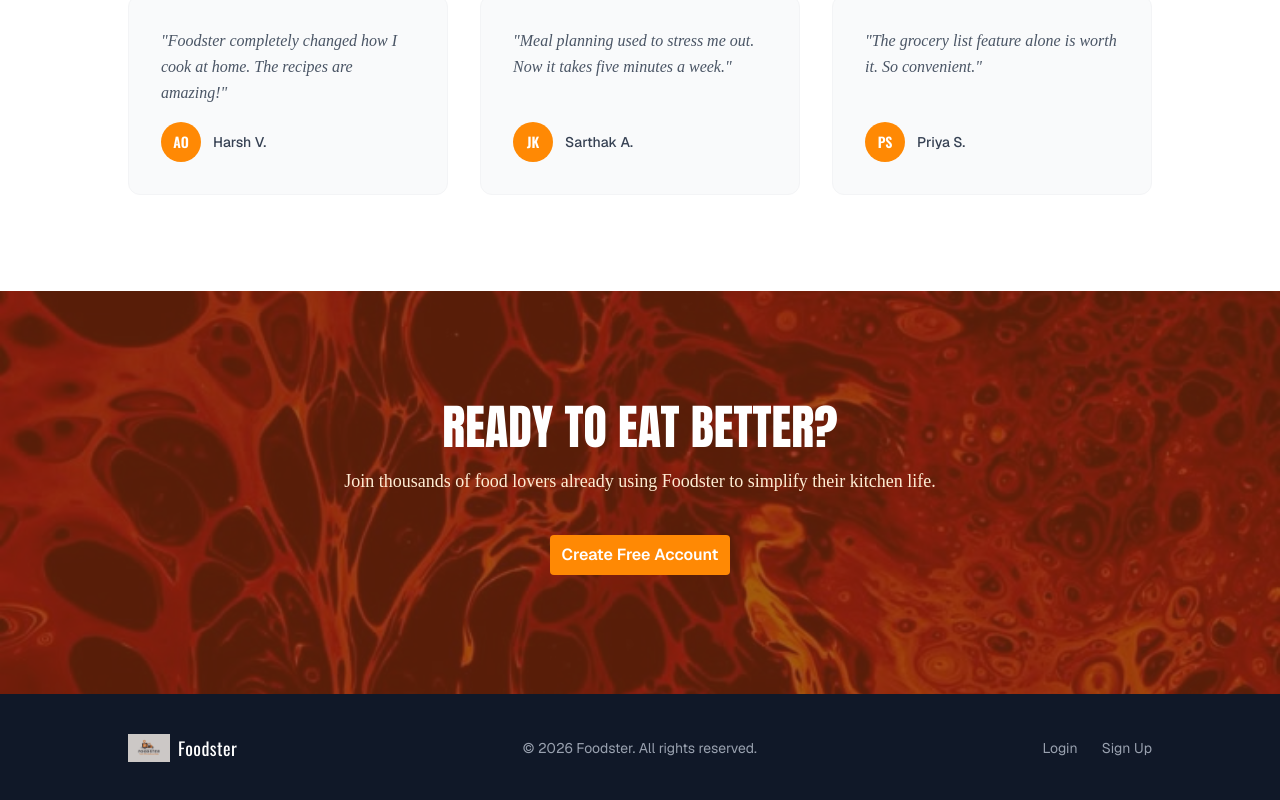
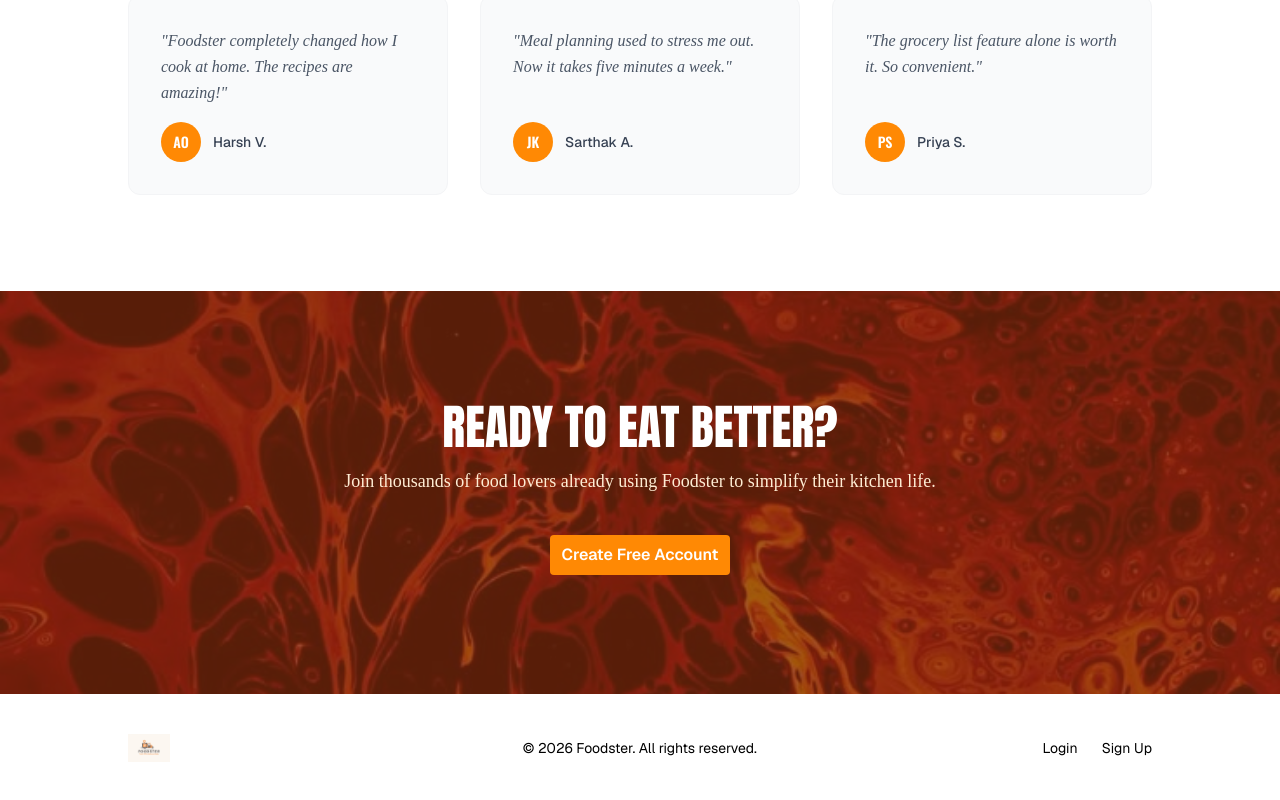
Before and after one commit to Harshverma2608/foodster-app, a React (Vite) app: page / in a window 1280 px wide. Shown: the part 1993-2793 px from the top of the page. Built offline with nearby package versions, Linux system fonts and the light colour scheme; a web font is replaced by a local one.

Commit message:
home.jsx update

```diff
--- a/src/pages/Home.jsx
+++ b/src/pages/Home.jsx
@@ -321,7 +321,7 @@
       </section>
 
       {/* Footer */}
-      <footer className="bg-gray-900 text-gray-400 py-10 px-6 md:px-16">
+      <footer className="bg-orange-50text-gray-400 py-10 px-6 md:px-16">
         <div className="max-w-5xl mx-auto flex flex-col md:flex-row items-center justify-between gap-4">
           <div className="flex items-center gap-2">
             <img src="/FoodsterLogo2.png" alt="Foodster" className="h-7 w-auto opacity-80" />
```
